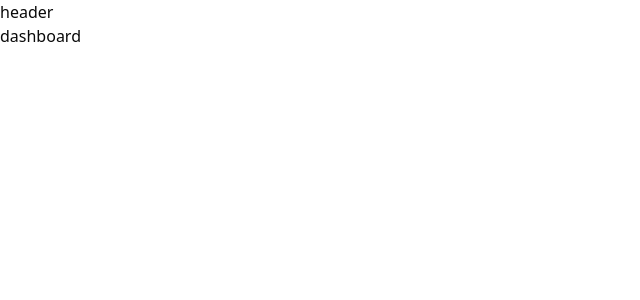
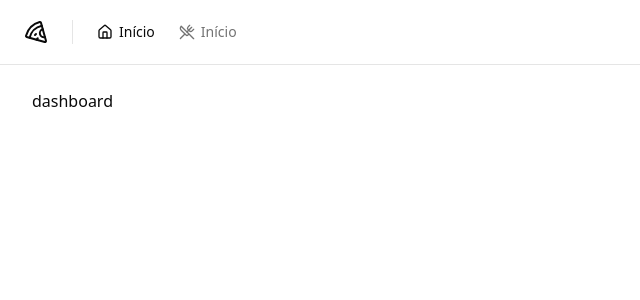
Before and after one commit to mateusramoscaetano/pizza-shop-web, a React (Vite) app: page / in a window 1280 px wide. Shown: the top 300 px of the page, without its empty margins (0-640 px from the left). Built offline with nearby package versions, Linux system fonts and the light colour scheme.

Commit message:
Add initial header and navigation link components with active section highlighting.

```diff
--- /dev/null
+++ b/src/components/header.tsx
@@ -0,0 +1,26 @@
+import { Home, Pizza, UtensilsCrossed } from "lucide-react";
+import { Separator } from "./ui/separator";
+import { NavLink } from "./nav-link";
+
+export function Header() {
+  return (
+    <>
+      <div className="border-b">
+        <div className="flex h-16 items-center gap-6 px-6">
+          <Pizza className="size-6" />
+          <Separator orientation="vertical" className="h-6" />
+          <nav className="flex items-center sapce-x-4 lg:space-x-6">
+            <NavLink to={"/"}>
+              <Home className="size-4" />
+              Início
+            </NavLink>
+            <NavLink to={"/orders"}>
+              <UtensilsCrossed className="size-4" />
+              Início
+            </NavLink>
+          </nav>
+        </div>
+      </div>
+    </>
+  );
+}
--- /dev/null
+++ b/src/components/nav-link.tsx
@@ -0,0 +1,16 @@
+import { Link, useLocation, type LinkProps } from "react-router-dom";
+
+interface INavLinkProps extends LinkProps {}
+
+export function NavLink(props: INavLinkProps) {
+  const { pathname } = useLocation();
+  return (
+    <>
+      <Link
+        data-current={pathname === props.to}
+        className="flex items-center gap-1.5 text-sm font-medium text-muted-foreground hover:text-foreground data-[current=true]:text-foreground"
+        {...props}
+      />
+    </>
+  );
+}
--- a/src/pages/_layouts/app.tsx
+++ b/src/pages/_layouts/app.tsx
@@ -1,10 +1,13 @@
 import { Outlet } from "react-router-dom";
+import { Header } from "../../components/header";
 
 export function AppLayout() {
   return (
-    <div>
-      <h1>header</h1>
-      <div>
+    <div className="flex min-h-screen flex-col antialiased">
+      <h1>
+        <Header />
+      </h1>
+      <div className="flex flex-1 flex-col gap-4 p-8 pt-6">
         <Outlet />
       </div>
     </div>
```
